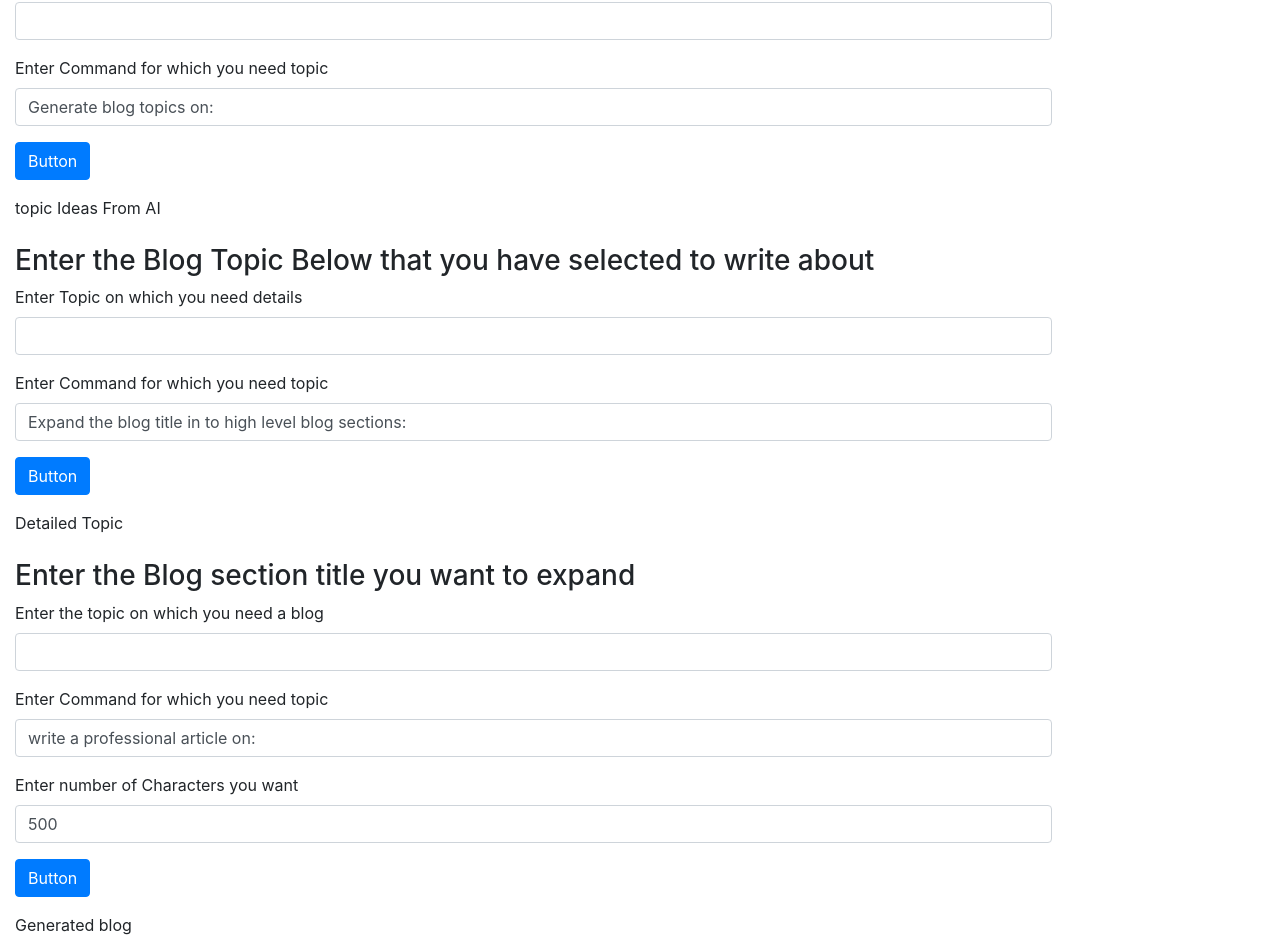
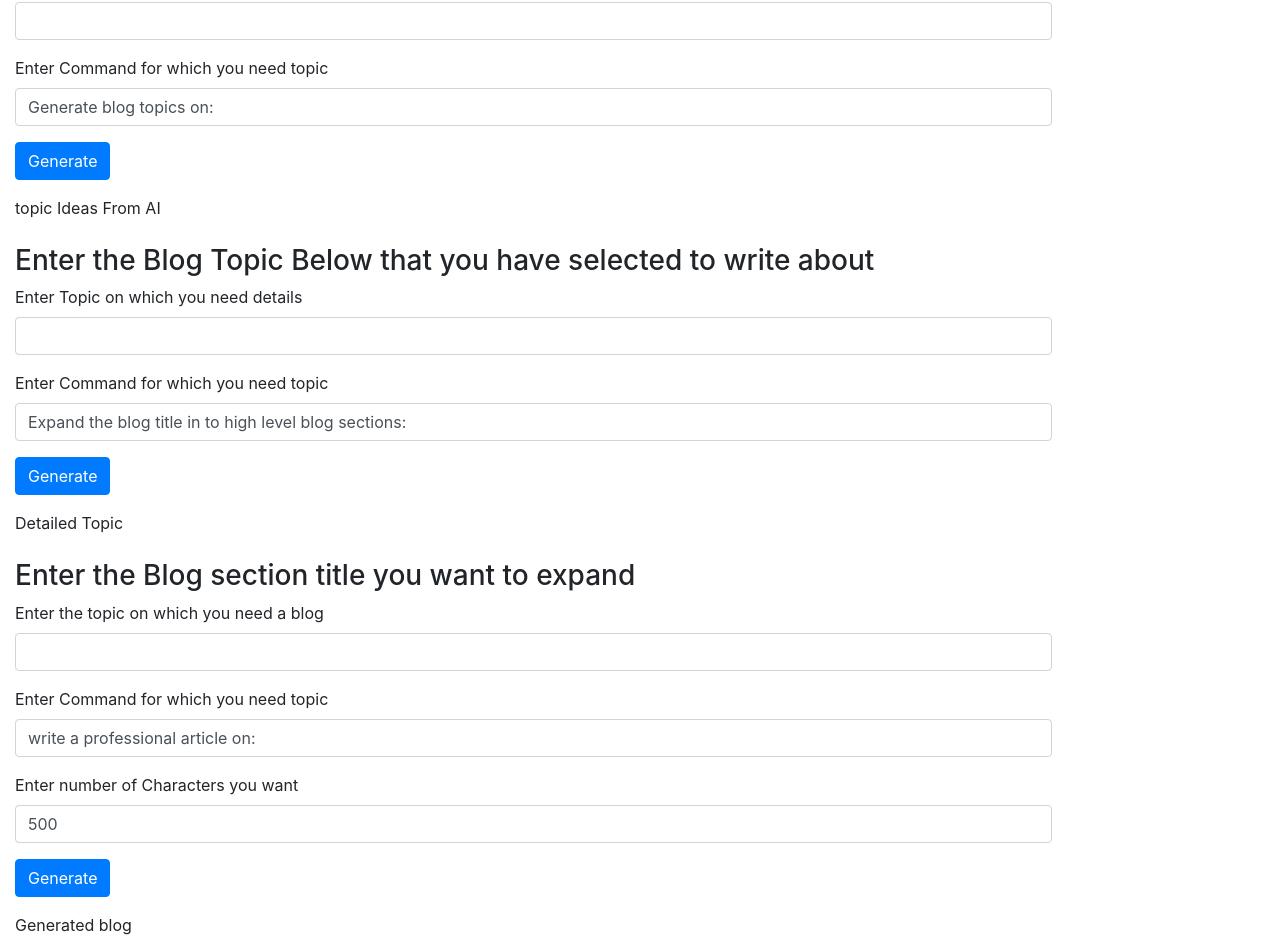
Before and after one commit to sohamhasabnis/open-ai-fronend, an Angular app: page / in a window 1280 px wide. Shown: the part 72-1024 px from the top of the page. Built offline with nearby package versions, Linux system fonts and the light colour scheme.

Commit message:
Added Loading functionality

```diff
--- a/src/app/open-ai/open-ai.component.html
+++ b/src/app/open-ai/open-ai.component.html
@@ -47,8 +47,11 @@
             access="false"
             id="button-1661605018697"
             (click)="getBlogIdeaDetails()"
+            [disabled]="loadingBtn1"
           >
-            Button
+            Generate
+            <span class="spinner-border spinner-border-sm" role="status" aria-hidden="true" *ngIf="loadingBtn1"></span>
+            <span class="sr-only" *ngIf="loadingBtn1">Loading...</span>
           </button>
         </div>
         <div
@@ -111,8 +114,11 @@
             access="false"
             id="button-1661605114841"
             (click)="getBlodIdeaSection()"
+            [disabled]="loadingBtn3"
           >
-            Button
+          Generate
+          <span class="spinner-border spinner-border-sm" role="status" aria-hidden="true" *ngIf="loadingBtn2"></span>
+          <span class="sr-only" *ngIf="loadingBtn2">Loading...</span>
           </button>
         </div>
         <div
@@ -184,8 +190,11 @@
             access="false"
             id="button-1661605192154"
             (click)="getBlogArticle()"
+            [disabled]="loadingBtn3"
           >
-            Button
+           Generate
+          <span class="spinner-border spinner-border-sm" role="status" aria-hidden="true" *ngIf="loadingBtn3"></span>
+          <span class="sr-only" *ngIf="loadingBtn3">Loading...</span>
           </button>
         </div>
         <div
--- a/src/app/open-ai/open-ai.component.ts
+++ b/src/app/open-ai/open-ai.component.ts
@@ -17,31 +17,39 @@ export class OpenAiComponent implements OnInit {
   q3InputText1: string = '';
   q3InputText2: string = 'write a professional article on: ';
   q3InputText3: string = '';
-
+  loadingBtn1: boolean = false;
+  loadingBtn2: boolean = false;
+  loadingBtn3: boolean = false;
   characterlength: number = 500;
   constructor(private rest: RestCallService) {}
 
   ngOnInit(): void {}
 
   async getBlogIdeaDetails() {
+    this.loadingBtn1 = true;
+    console.log(""+this.loadingBtn1)
     this.q1InputText3 = (
       await this.rest.getBlogIdeaDetailsService(
         this.q1InputText1,
         this.q1InputText2
       )
     ).trim();
+    this.loadingBtn1 = false;
     console.log(this.q1InputText3);
   }
 
   async getBlodIdeaSection() {
+    this.loadingBtn2 = true;
     this.q2InputText3 = (
       await this.rest.getBlogIdeaDetailsService(
         this.q2InputText1,
         this.q2InputText2
       )
     ).trim();
+    this.loadingBtn2 = false;
   }
   async getBlogArticle() {
+    this.loadingBtn3= true;
     this.q3InputText3 = (
       await this.rest.getBlogArticle(
         this.q3InputText1,
@@ -49,5 +57,6 @@ export class OpenAiComponent implements OnInit {
         this.characterlength
       )
     ).trim();
+    this.loadingBtn3 = false;
   }
 }
```
